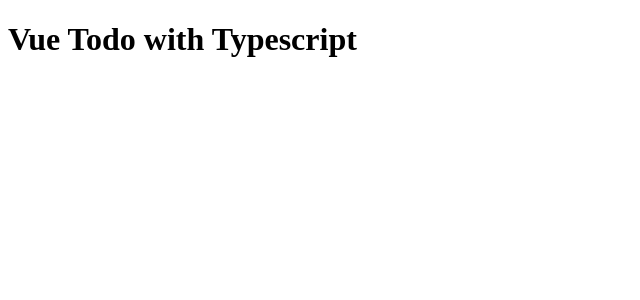
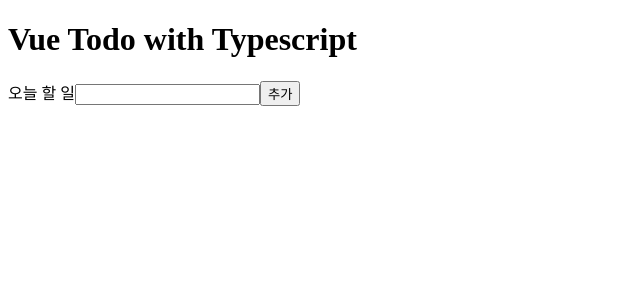
Before and after one commit to kih7485/vue-typescript, a Vue app: page / in a window 1280 px wide. Shown: the top 300 px of the page, without its empty margins (0-640 px from the left). Built offline with nearby package versions, Linux system fonts and the light colour scheme.

Commit message:
todolist

```diff
--- a/src/App.vue
+++ b/src/App.vue
@@ -1,13 +1,36 @@
 <template>
   <div>
     <h1>Vue Todo with Typescript</h1>
+    <TodoInput :item="todoText" @input="updateTodoText" @add="addTodoItem"></TodoInput>
   </div>
 </template>
 
 <script lang="ts">
 import Vue from "vue";
-
-export default Vue.extend({});
+import TodoInput from "./components/TodoInput.vue";
+export default Vue.extend({
+  components: {
+    TodoInput
+  },
+  data(){
+    return {
+      todoText: ""
+    };
+  },
+  methods: {
+    updateTodoText(text: string) {
+      this.todoText = text;
+    },
+    addTodoItem(){
+      const text = this.todoText;
+      localStorage.setItem(text, text);
+      this.initTodoText();
+    },
+    initTodoText(){
+      this.todoText = ""
+    }
+  }
+});
 </script>
 
 <style scoped></style>
--- /dev/null
+++ b/src/components/TodoInput.vue
@@ -0,0 +1,36 @@
+<template>
+    <div>
+        <label for="todo-input">오늘 할 일</label>
+        <input id="todo-input" type="text" :value="item" @input="handleInput"/>
+        <button @click="addTodo" type="button">추가</button>
+    </div>
+</template>
+
+<script lang="ts">
+    import Vue from 'vue'
+
+    export default Vue.extend({
+        // props: ['item'],
+        props: {
+            item: {
+                type: String,
+                required: true
+            }
+        },
+        methods: {
+            addTodo() {
+                this.$emit('add', this.item)
+            },
+            handleInput(event: InputEvent) {
+                console.log(event);
+                const eventTarget = event.target as HTMLInputElement;
+                this.$emit('input', eventTarget.value);
+            }
+        }
+
+    })
+</script>
+
+<style scoped>
+
+</style>
```
